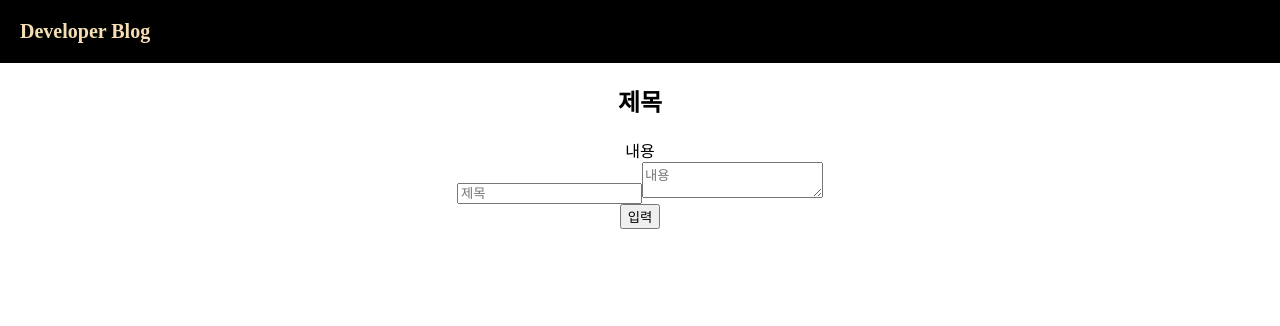
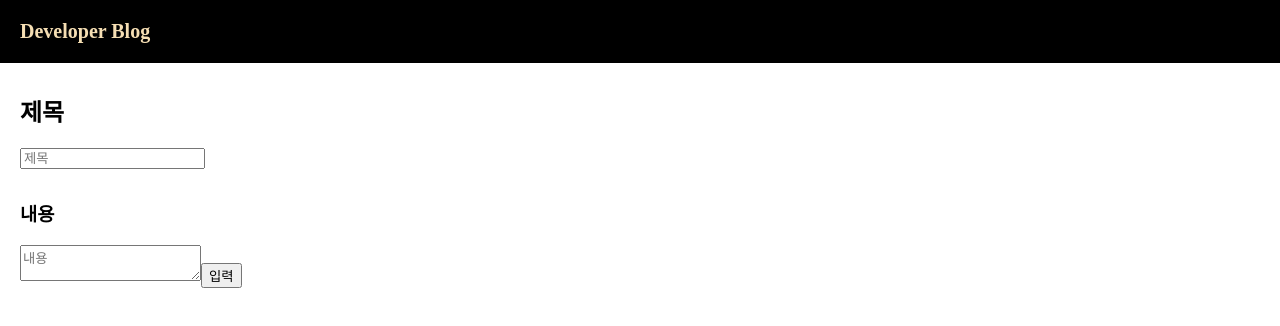
Before and after one commit to eycha/personalBoardFrontEnd, a React (Create React App) app: page / in a window 1280 px wide. Shown: the top 326 px of the page. Built offline with nearby package versions, Linux system fonts and the light colour scheme.

Commit message:
refactor: refactoring used react router dom

```diff
--- a/package.json
+++ b/package.json
@@ -8,6 +8,7 @@
     "@testing-library/user-event": "^13.5.0",
     "react": "^18.2.0",
     "react-dom": "^18.2.0",
+    "react-router-dom": "^6.10.0",
     "react-scripts": "5.0.1",
     "web-vitals": "^2.1.4"
   },
--- a/src/App.css
+++ b/src/App.css
@@ -15,9 +15,25 @@ body {
   font-size: 20px;
 }
 
+.title-container {
+  margin-top: 30px;
+  text-align: left;
+  padding-left: 20px;
+  padding-right: 20px;
+}
 
+.content-container {
+  margin-top: 30px;
+  text-align: left;
+  padding-left: 20px;
+  padding-right: 20px;
 
-
+}
+/* .submit-button {
+  margin-top:20px;
+  text-align: left;
+  padding-left: 20px;
+} */
 
 .App-logo {
   height: 40vmin;
--- a/src/App.js
+++ b/src/App.js
@@ -1,23 +1,16 @@
-import logo from './logo.svg';
+import React, {useState} from 'react';
 import './App.css';
+import { Route, Routes, Outlet } from "react-router-dom";
+import MainPage from './pages/MainPage';
 
 function App() {
   return (
-    <div className="App">
-      <div className='black-nav'>
-        <div>Developer Blog</div>
-      </div>
-      <div className='blog-container'>
-        <h2>제목</h2>
-        <div>
-          내용
-        </div>
-      </div>
-      <div className='form-wrapper'>
-        <input className="title-input" type="text" placeholder='제목'/>
-        <textarea className='text-area' placeholder='내용'></textarea>
-      </div>
-      <button className='submit-button'>입력</button>
+    <div className='app'>
+      <Routes>
+        <Route path="/" element={<MainPage/>}>
+
+        </Route>
+      </Routes>
     </div>
   );
 }
--- a/src/index.js
+++ b/src/index.js
@@ -3,11 +3,14 @@ import ReactDOM from 'react-dom/client';
 import './index.css';
 import App from './App';
 import reportWebVitals from './reportWebVitals';
+import { BrowserRouter } from 'react-router-dom';
 
 const root = ReactDOM.createRoot(document.getElementById('root'));
 root.render(
   <React.StrictMode>
-    <App />
+    <BrowserRouter>
+      <App />
+    </BrowserRouter>
   </React.StrictMode>
 );
 
--- /dev/null
+++ b/src/pages/MainPage/index.js
@@ -0,0 +1,23 @@
+const MainPage = () => {
+    return (
+        <div className="App">
+      <div className='black-nav'>
+        <div>Developer Blog</div>
+      </div>
+      <div className='title-container'>
+        <h2>제목</h2>
+        <input className="title-input" type="text" placeholder='제목'/>
+      </div>
+      <div className='content-container'>
+        <h3>내용</h3>
+        <textarea className='text-area' placeholder='내용'></textarea>
+        <button className='submit-button'>입력</button>
+      </div>
+
+
+
+    </div>
+    );
+};
+
+export default MainPage;
```
Also changed, not shown: 1 other file (tests, documents, lock files or other folders).
